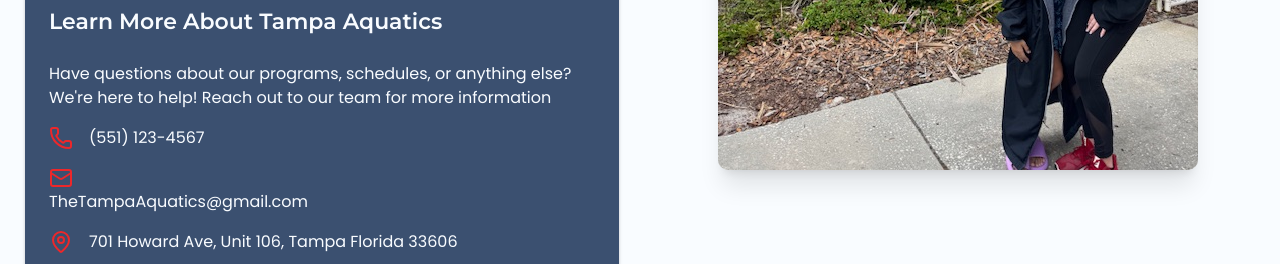
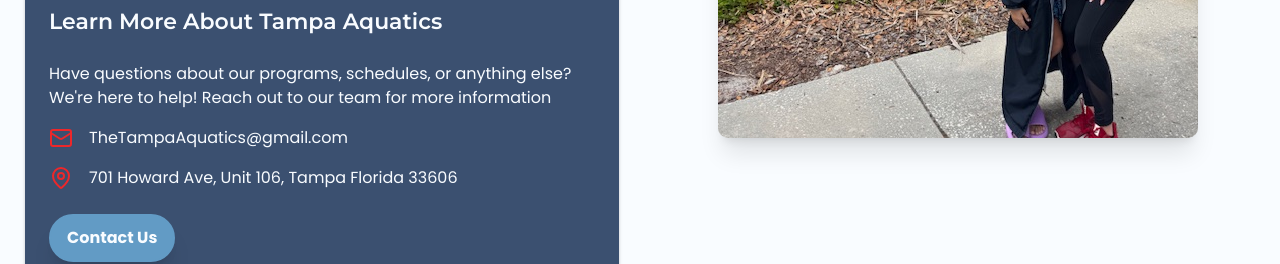
Before and after one commit to pixelverse-studios/rising-tide-aquatics, a Next.js app: page / in a window 1280 px wide. Shown: the part 3160-3424 px from the top of the page. Built offline with nearby package versions, Linux system fonts and the light colour scheme.

Commit message:
added underline hover to email

```diff
--- a/src/components/aau.tsx
+++ b/src/components/aau.tsx
@@ -103,16 +103,18 @@ export default function AAUPage() {
                                     information
                                 </p>
                                 <ul className="flex flex-col gap-4 pt-4">
-                                    <li className={listItemStyles}>
-                                        <Phone className="text-accent" />
-                                        <span>(551) 123-4567</span>
-                                    </li>
-                                    <li className={listItemStyles}>
-                                        <a href={`mailto:${email}`}>
+                                    <a
+                                        href={`mailto:${email}`}
+                                        className="group relative overflow-hidden"
+                                    >
+                                        <li className={listItemStyles}>
                                             <Mail className="text-accent" />
-                                            <span>{email}</span>
-                                        </a>
-                                    </li>
+                                            <span className="relative">
+                                                {email}
+                                                <span className="absolute bottom-0 left-0 w-0 h-0.5 bg-accent group-hover:w-full transition-all duration-300 ease-in-out"></span>
+                                            </span>
+                                        </li>
+                                    </a>
                                     <li className={listItemStyles}>
                                         <MapPin className="text-accent" />
                                         <span>{address}</span>
```
